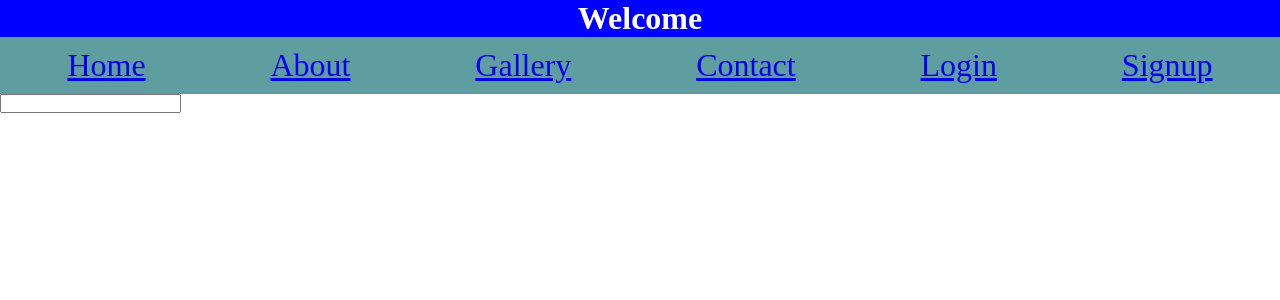
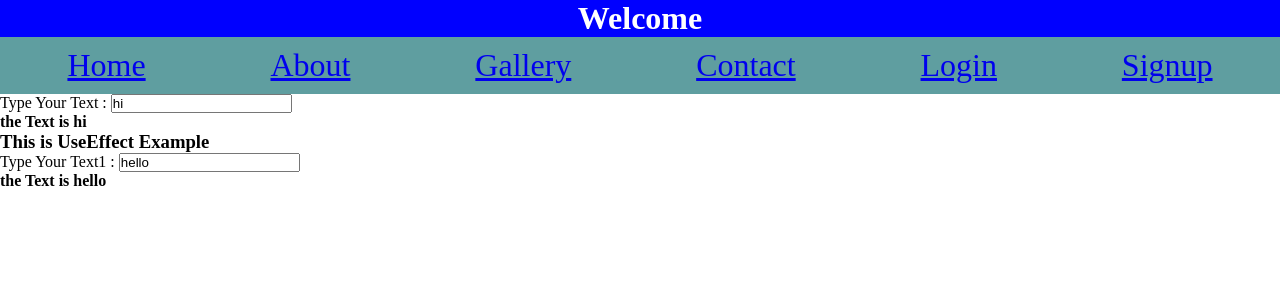
Before and after one commit to mr-black-manjuvirattu-lover/MERN, a React (Vite) app in the folder Frontend/: page /contact in a window 1280 px wide. Shown: the top 300 px of the page. Built offline with nearby package versions, Linux system fonts and the light colour scheme.

Commit message:
useEffect

```diff
--- a/Frontend/src/Components/FunctionalComponent/Contact.jsx
+++ b/Frontend/src/Components/FunctionalComponent/Contact.jsx
@@ -1,12 +1,19 @@
-import React,{useState} from 'react'
+import React,{useEffect, useState} from 'react'
 
 const Contact = () => {
-    const[text,setText]=useState("");
+    const[text,setText]=useState("hi");
+    const[text1,setText1]=useState("hello");
+    useEffect(()=>{
+        console.log(text)
+        console.log(text1)
+    },[])
   return (
     <div>
-        <p>{text}</p>
-        <input type="text" value={text} onChange={(e)=>setText(e.target.value)} />
-
+        Type Your Text : <input type="text" value={text} onChange={(e)=>setText(e.target.value)} />
+        <h4>the Text is {text}</h4>
+        <h3>This is UseEffect Example</h3>
+        Type Your Text1 : <input type="text" value={text1} onChange={(e)=>setText1(e.target.value)} />
+        <h4>the Text is {text1}</h4>
     </div>
   )
 }
```
